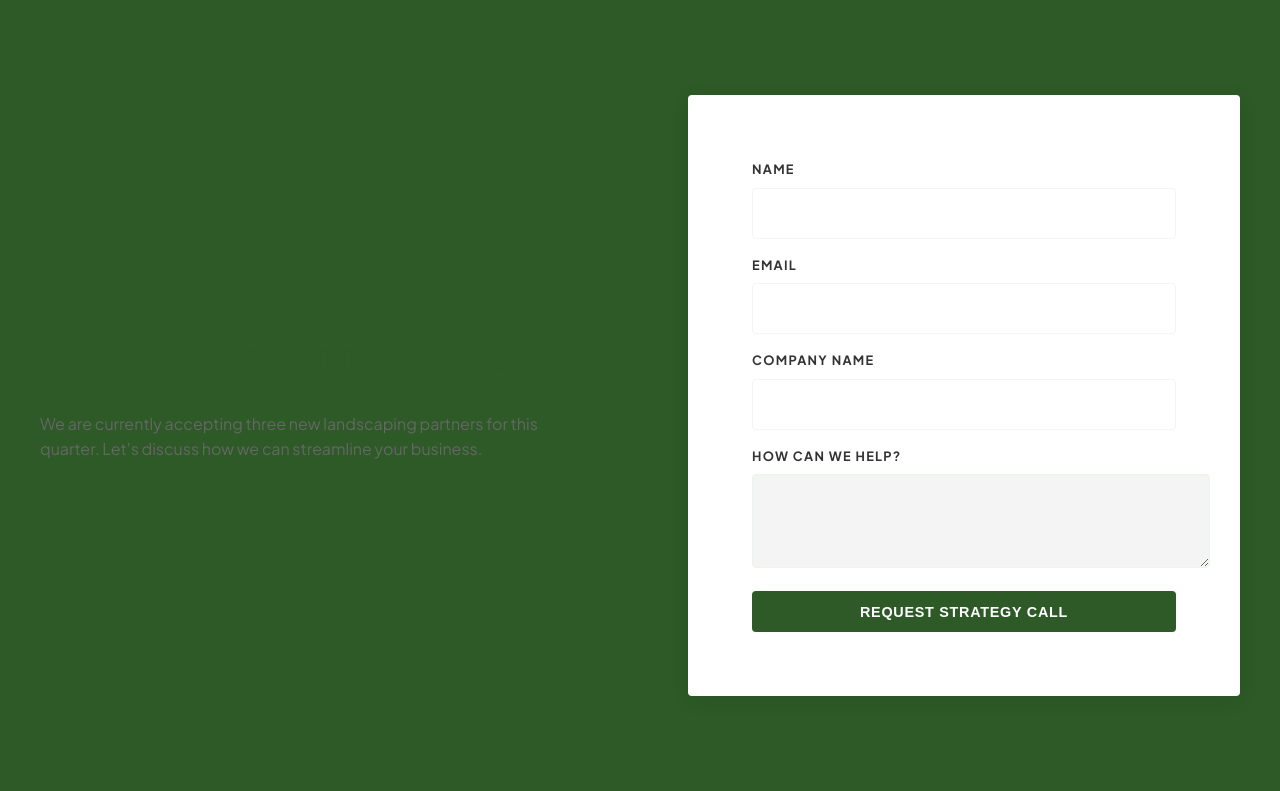
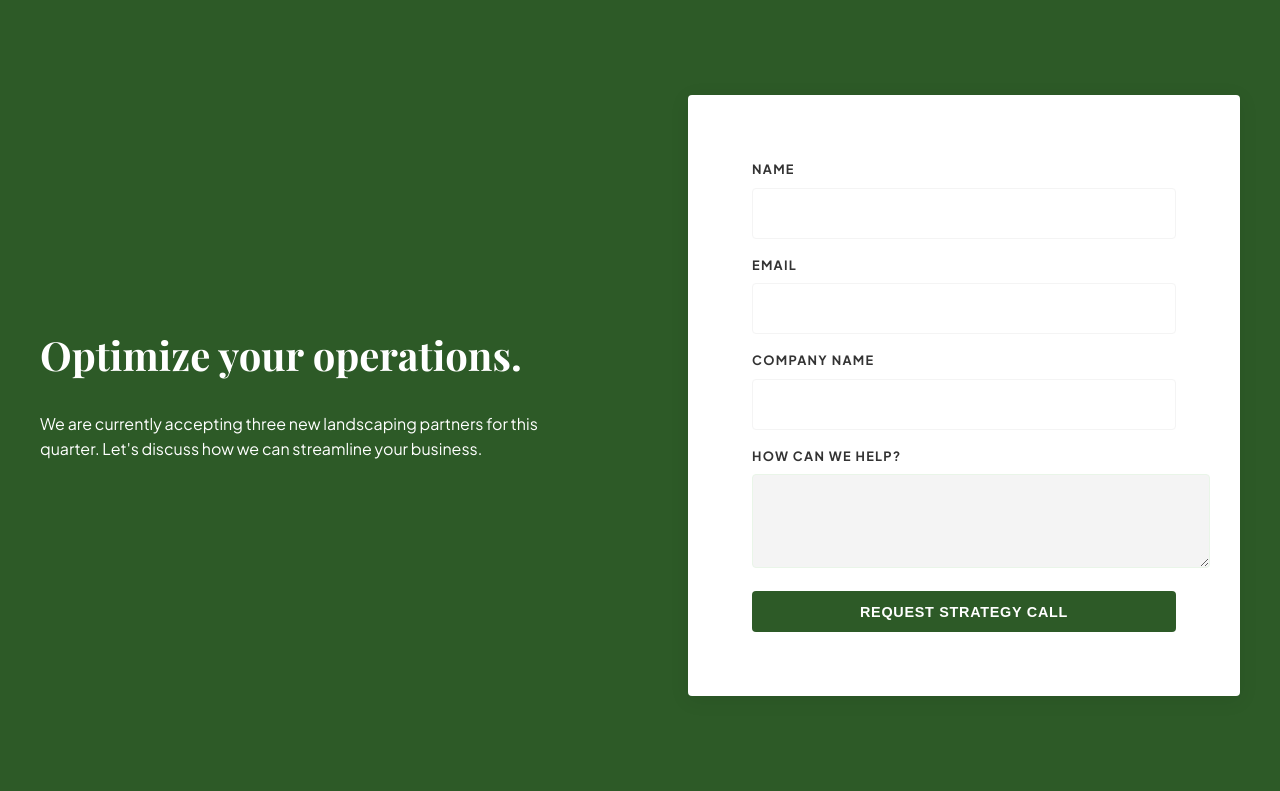
Before and after one commit to KobusWHMeiring/plot, a Django app: page / in a window 1280 px wide. Shown: the part 2840-3631 px from the top of the page. Run offline with Django 5.2, Linux system fonts and the light colour scheme; some libraries are stand-ins or nearby versions; some web fonts are replaced.

Commit message:
first ocmmit

```diff
--- a/core/templates/core/home.html
+++ b/core/templates/core/home.html
@@ -173,8 +173,8 @@
     <section class="cta" id="pilot">
         <div class="container cta__container">
             <div>
-                <h2 class="section-title font-serif" style="color: var(--color-primary);">Optimize your operations.</h2>
-                <p style="margin-bottom: 2rem; color: var(--color-text-light);">
+                <h2 class="section-title font-serif">Optimize your operations.</h2>
+                <p style="margin-bottom: 2rem;">
                     We are currently accepting three new landscaping partners for this quarter. Let's discuss how we can streamline your business.
                 </p>
             </div>
```
